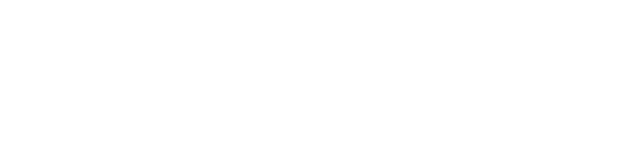
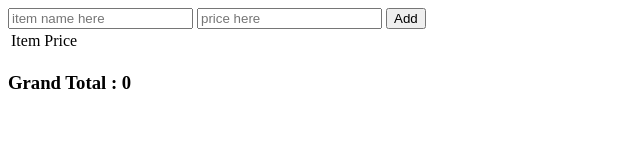
Before and after one commit to acciojob/shopping-cart-dipak307, a website: page main.html in a window 1280 px wide. Shown: the whole page, without its empty margins (0-640 px from the left). Drawn offline with Linux system fonts and the light colour scheme.

Commit message:
Update main.html

```diff
--- a/main.html
+++ b/main.html
@@ -8,6 +8,16 @@
 
 <body>
 	<!-- the entire body must be written by student -->
+	   <input  id="item-name-input" type="text" placeholder="item name here">
+     <input  id="item-price-input" type="text" placeholder="price here">
+     <button id="add">Add</button>
+     <table id="table">
+        <tr>
+            <td>Item</td>
+             <td>Price</td>
+        </tr>
+     </table>
+     <h3>Grand Total : <span id="total">0</span></h3>
     <script type="text/javascript" src="./script.js">
 </script>
 
```
